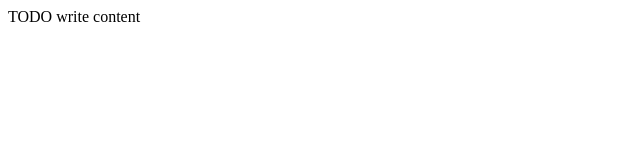
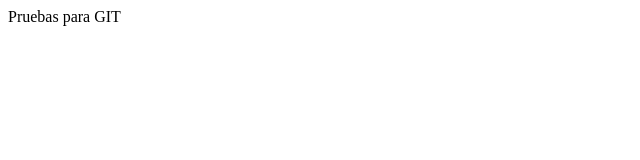
Before and after one commit to calcena/FilmsGo, a plain HTML site: page FilmsGo/public_html/index.html in a window 1280 px wide. Shown: the full height of the page, 0-640 px from the left. Drawn offline with Linux system fonts and the light colour scheme.

Commit message:
primer Commit

```diff
--- a/FilmsGo/public_html/index.html
+++ b/FilmsGo/public_html/index.html
@@ -11,6 +11,6 @@ and open the template in the editor.
         <meta name="viewport" content="width=device-width, initial-scale=1.0">
     </head>
     <body>
-        <div>TODO write content</div>
+        <div>Pruebas para GIT</div>
     </body>
 </html>
```
